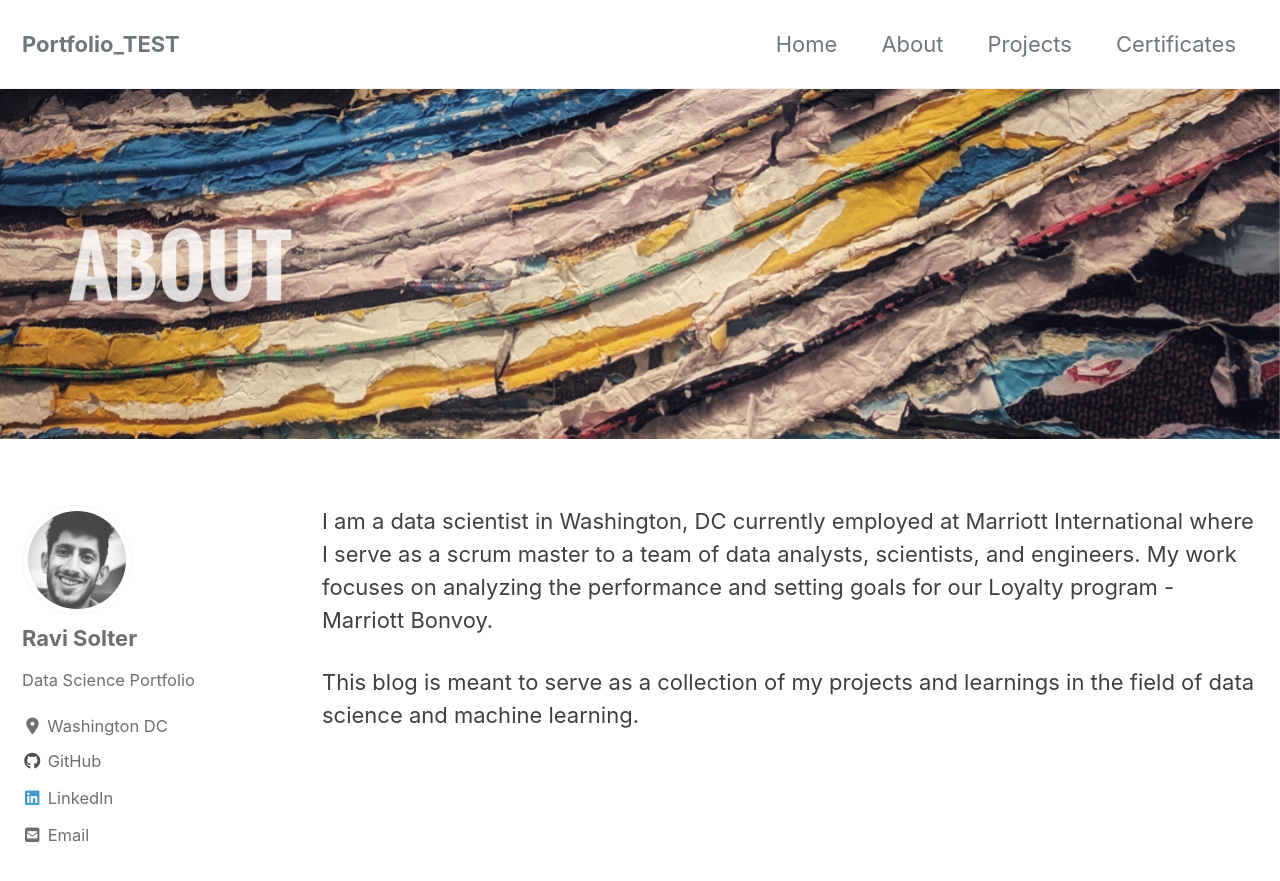
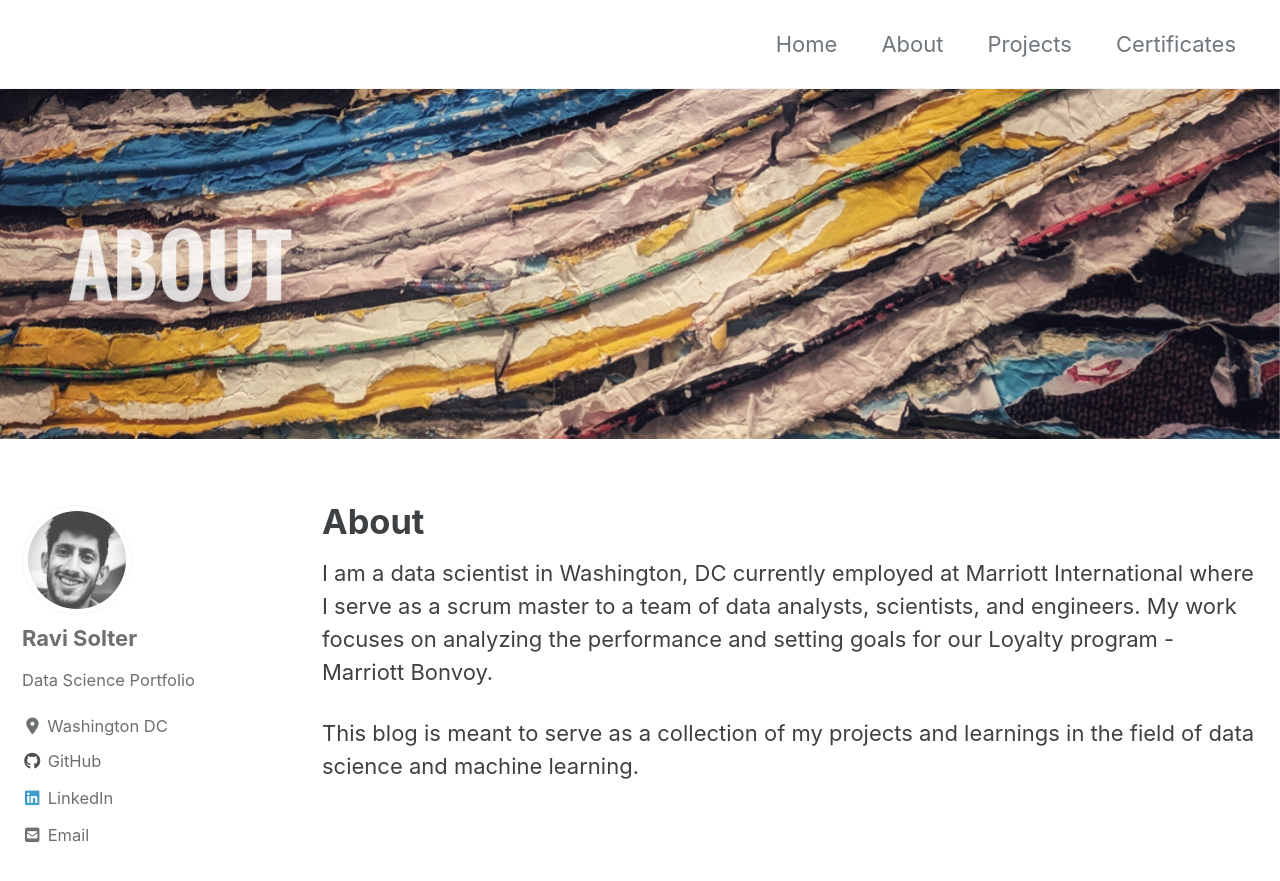
Before and after one commit to rsolter/rsolter.github.io, a Jekyll site: the page built from _pages/about.md, in a window 1280 px wide and 900 px high. Shown: the top 881 px of the window. Built offline with Jekyll 4.4.1, drawn with Linux system fonts in a browser that asks for light colours; cached includes are drawn as plain includes; nearby versions of some CDN libraries.

Commit message:
removing title

```diff
--- a/_config.yml
+++ b/_config.yml
@@ -16,7 +16,7 @@ minimal_mistakes_skin    : "default" # "air", "aqua", "contrast", "dark", "dirt"
 
 # Site Settings
 locale                   : "en-US"
-title                    : "Portfolio_TEST"
+title                    : ""
 title_separator          : "-"
 subtitle                 : # site tagline that appears below site title in masthead
 name                     : "Ravi Solter"
--- a/_pages/about.md
+++ b/_pages/about.md
@@ -1,4 +1,5 @@
 ---
+title: "About"
 layout: single
 permalink: /about/
 author_profile: true
```
